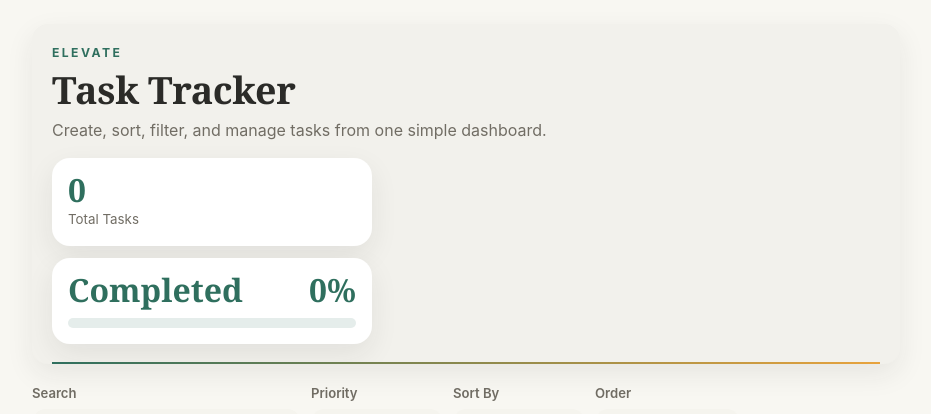
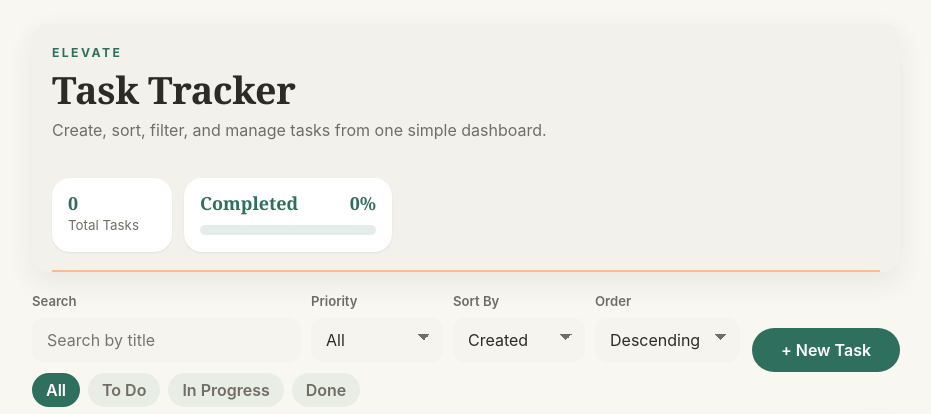
Before and after one commit to TejasvaGupta05/Elevate-Minimalistic-To-Do, a React (Vite) app in the folder client/: page / in a window 1280 px wide. Shown: the top 414 px of the page, without its empty margins (174-1105 px from the left). Built offline with nearby package versions, Linux system fonts and the light colour scheme; no server answers.

Commit message:
Hero Section Manual Changes

```diff
--- a/client/src/App.css
+++ b/client/src/App.css
@@ -129,7 +129,7 @@ button:disabled {
   right: 20px;
   bottom: 0;
   height: 2px;
-  background: linear-gradient(90deg, var(--color-primary) 0%, var(--color-accent) 100%);
+  background:#fdb991
 }
 
 .eyebrow {
@@ -164,11 +164,18 @@ button:disabled {
 }
 
 .hero-stats {
-  display: grid;
+  display: flex;
   gap: 12px;
-  width: min(100%, 320px);
+  width: min(100%, 340px);
+  padding-top: 20px;
+}
+.stat-card:first-child {
+  flex: 1;
 }
 
+.stat-card--progress {
+  flex: 2;
+}
 .hero-actions {
   display: flex;
   flex-wrap: wrap;
@@ -252,18 +259,18 @@ button:disabled {
 
 
 .stat-card {
-  min-width: 112px;
+  min-width: px;
   padding: 16px;
   border-radius: 18px;
   background: var(--color-surface);
   border: none;
   text-align: left;
-  box-shadow: 0 10px 28px rgba(43, 43, 40, 0.08);
+  box-shadow: 0 1px 2px rgba(43, 43, 40, 0.08);
 }
 
 .stat-card span {
   display: block;
-  font-size: 2rem;
+  font-size: 18px;
   font-family: Georgia, 'Iowan Old Style', serif;
   font-weight: 700;
   line-height: 1;
@@ -610,7 +617,7 @@ label {
   color: var(--color-danger);
 }
 
-..icon-btn svg {
+.icon-btn svg {
   width: 34px;
   height: 34px;
   display: block;
```
